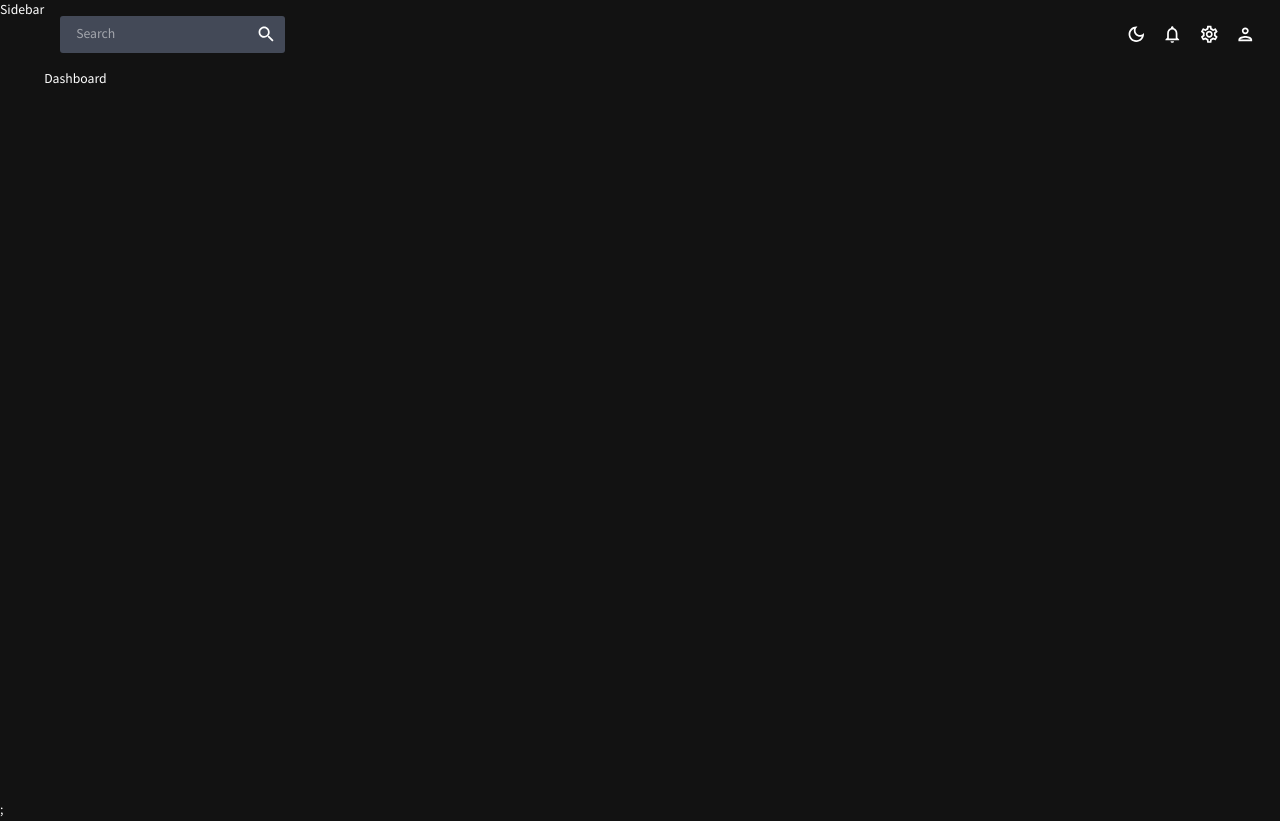
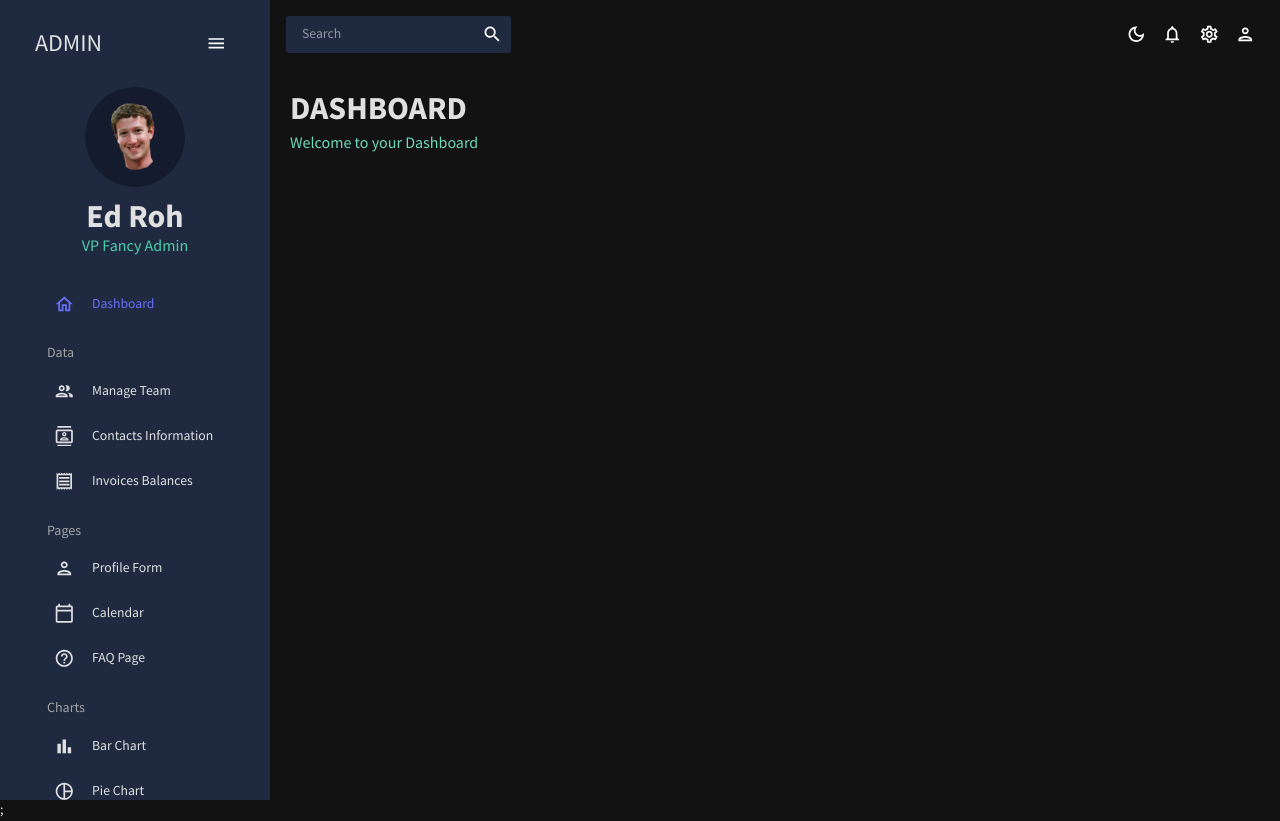
Before and after one commit to GuiMrtn/admin-react, a React (Create React App) app: page / in a window 1280 px wide. Built offline with nearby package versions, Linux system fonts and the light colour scheme; a web font is replaced by a local one.

Commit message:
sidebar done

```diff
--- /dev/null
+++ b/src/components/Header.jsx
@@ -0,0 +1,24 @@
+import { Typography, Box, useTheme } from "@mui/material";
+import { tokens } from "../theme";
+
+const Header = ({ title, subtitle }) => {
+  const theme = useTheme();
+  const colors = tokens(theme.palette.mode);
+  return (
+    <Box mb="30px">
+      <Typography
+        variant="h2"
+        color={colors.grey[100]}
+        fontWeight="bold"
+        sx={{ m: "0 0 5px 0" }}
+      >
+        {title}
+      </Typography>
+      <Typography variant="h5" color={colors.greenAccent[400]}>
+        {subtitle}
+      </Typography>
+    </Box>
+  );
+};
+
+export default Header;
--- a/src/scenes/dashboard/index.jsx
+++ b/src/scenes/dashboard/index.jsx
@@ -1,5 +1,12 @@
+import { Box } from "@mui/material";
+import Header from "../../components/Header";
+
 const Dashboard = () => {
-    return <div>Dashboard</div>
+    return <Box m="20px">
+        <Box display="flex" justifyContent="space-between" alignItems="center">
+            <Header title="DASHBOARD" subtitle="Welcome to your Dashboard" />
+        </Box>
+    </Box>
 }
 
 export default Dashboard;
--- a/src/scenes/global/Sidebar.jsx
+++ b/src/scenes/global/Sidebar.jsx
@@ -1,14 +1,231 @@
 import { useState } from "react";
-import { ProSidebar, Menu, MenuItem } from "react-pro-sidebar@0.7.1";
-//import { ProSidebar, Menu, MenuItem } from "react-pro-sidebar";
+//import { ProSidebar, Menu, MenuItem } from "react-pro-sidebar@0.7.1";
+import { ProSidebar, Menu, MenuItem } from "react-pro-sidebar";
 import "react-pro-sidebar/dist/css/styles.css";
 import { Box, IconButton, Typography, useTheme} from "@mui/material"
 import { Link } from "react-router-dom";
 import { tokens } from "../../theme";
 import HomeOutlinedIcon from "@mui/icons-material/HomeOutlined";
+import PeopleOutlinedIcon from "@mui/icons-material/PeopleOutlined";
+import ContactsOutlinedIcon from "@mui/icons-material/ContactsOutlined";
+import ReceiptOutlinedIcon from "@mui/icons-material/ReceiptOutlined";
+import PersonOutlinedIcon from "@mui/icons-material/PersonOutlined";
+import CalendarTodayOutlinedIcon from "@mui/icons-material/CalendarTodayOutlined";
+import HelpOutlineOutlinedIcon from "@mui/icons-material/HelpOutlineOutlined";
+import BarChartOutlinedIcon from "@mui/icons-material/BarChartOutlined";
+import PieChartOutlineOutlinedIcon from "@mui/icons-material/PieChartOutlineOutlined";
+import TimelineOutlinedIcon from "@mui/icons-material/TimelineOutlined";
+import MenuOutlinedIcon from "@mui/icons-material/MenuOutlined";
+import MapOutlinedIcon from "@mui/icons-material/MapOutlined";
 
-const Sidebar = () => {
-    return <div>Sidebar</div>
-}
+const Item = ({ title, to, icon, selected, setSelected }) => {
+    const theme = useTheme();
+    const colors = tokens(theme.palette.mode);
+    return (
+      <MenuItem
+        active={selected === title}
+        style={{
+          color: colors.grey[100],
+        }}
+        onClick={() => setSelected(title)}
+        icon={icon}
+      >
+        <Typography>{title}</Typography>
+        <Link to={to} />
+      </MenuItem>
+    );
+  };
+
+  const Sidebar = () => {
+    const theme = useTheme();
+    const colors = tokens(theme.palette.mode);
+    const [isCollapsed, setIsCollapsed] = useState(false);
+    const [selected, setSelected] = useState("Dashboard");
+
+    return (
+      <Box
+        sx={{
+          "& .pro-sidebar-inner": {
+            background: `${colors.primary[400]} !important`,
+          },
+          "& .pro-icon-wrapper": {
+            backgroundColor: "transparent !important",
+          },
+          "& .pro-inner-item": {
+            padding: "5px 35px 5px 20px !important",
+          },
+          "& .pro-inner-item:hover": {
+            color: "#868dfb !important",
+          },
+          "& .pro-menu-item.active": {
+            color: "#6870fa !important",
+          },
+        }}
+      >
+        <ProSidebar collapsed={isCollapsed}>
+          <Menu iconShape="square">
+            {/* Logo and menu icon */}
+            <MenuItem
+              onClick={() => setIsCollapsed(!isCollapsed)}
+              icon={isCollapsed ? <MenuOutlinedIcon /> : undefined}
+              style={{
+                margin: "10px 0 20px 0",
+                color: colors.grey[100],
+              }}
+            >
+              {!isCollapsed && (
+                <Box
+                  display="flex"
+                  justifyContent="space-between"
+                  alignItems="center"
+                  ml="15px"
+                >
+                  <Typography variant="h3" color={colors.grey[100]}>
+                    ADMIN
+                  </Typography>
+                  <IconButton onClick={() => setIsCollapsed(!isCollapsed)}>
+                    <MenuOutlinedIcon />
+                  </IconButton>
+                </Box>
+              )}
+            </MenuItem>
+
+            {/* User Profile */}
+            {!isCollapsed && (
+              <Box mb="25px">
+                <Box display="flex" justifyContent="center" alignItems="center">
+                  <img
+                    alt="profile-user"
+                    width="100px"
+                    height="100px"
+                    src={`../../assets/user.png`}
+                    style={{ cursor: "pointer", borderRadius: "50%" }}
+                  />
+                </Box>
+                <Box textAlign="center">
+                  <Typography
+                    variant="h2"
+                    color={colors.grey[100]}
+                    fontWeight="bold"
+                    sx={{ m: "10px 0 0 0" }}
+                  >
+                    Ed Roh
+                  </Typography>
+                  <Typography variant="h5" color={colors.greenAccent[500]}>
+                    VP Fancy Admin
+                  </Typography>
+                </Box>
+              </Box>
+            )}
+
+            {/* Menu items */}
+            <Box paddingLeft={isCollapsed ? undefined : "10%"}>
+              <Item
+                title="Dashboard"
+                to="/"
+                icon={<HomeOutlinedIcon />}
+                selected={selected}
+                setSelected={setSelected}
+              />
+
+              <Typography
+                variant="h6"
+                color={colors.grey[300]}
+                sx={{ m: "15px 0 5px 20px" }}
+              >
+                Data
+              </Typography>
+              <Item
+                title="Manage Team"
+                to="/team"
+                icon={<PeopleOutlinedIcon />}
+                selected={selected}
+                setSelected={setSelected}
+              />
+              <Item
+                title="Contacts Information"
+                to="/contacts"
+                icon={<ContactsOutlinedIcon />}
+                selected={selected}
+                setSelected={setSelected}
+              />
+              <Item
+                title="Invoices Balances"
+                to="/invoices"
+                icon={<ReceiptOutlinedIcon />}
+                selected={selected}
+                setSelected={setSelected}
+              />
+
+              <Typography
+                variant="h6"
+                color={colors.grey[300]}
+                sx={{ m: "15px 0 5px 20px" }}
+              >
+                Pages
+              </Typography>
+              <Item
+                title="Profile Form"
+                to="/form"
+                icon={<PersonOutlinedIcon />}
+                selected={selected}
+                setSelected={setSelected}
+              />
+              <Item
+                title="Calendar"
+                to="/calendar"
+                icon={<CalendarTodayOutlinedIcon />}
+                selected={selected}
+                setSelected={setSelected}
+              />
+              <Item
+                title="FAQ Page"
+                to="/faq"
+                icon={<HelpOutlineOutlinedIcon />}
+                selected={selected}
+                setSelected={setSelected}
+              />
+
+              <Typography
+                variant="h6"
+                color={colors.grey[300]}
+                sx={{ m: "15px 0 5px 20px" }}
+              >
+                Charts
+              </Typography>
+              <Item
+                title="Bar Chart"
+                to="/bar"
+                icon={<BarChartOutlinedIcon />}
+                selected={selected}
+                setSelected={setSelected}
+              />
+              <Item
+                title="Pie Chart"
+                to="/pie"
+                icon={<PieChartOutlineOutlinedIcon />}
+                selected={selected}
+                setSelected={setSelected}
+              />
+              <Item
+                title="Line Chart"
+                to="/line"
+                icon={<TimelineOutlinedIcon />}
+                selected={selected}
+                setSelected={setSelected}
+              />
+              <Item
+                title="Geography Chart"
+                to="/geography"
+                icon={<MapOutlinedIcon />}
+                selected={selected}
+                setSelected={setSelected}
+              />
+            </Box>
+          </Menu>
+        </ProSidebar>
+      </Box>
+    );
+  };
 
 export default Sidebar;
--- a/src/theme.js
+++ b/src/theme.js
@@ -19,7 +19,7 @@
           100: "#d0d1d5",
           200: "#a1a4ab",
           300: "#727681",
-          400: "#434957",
+          400: "#1F2A40",
           500: "#141b2d",
           600: "#101624",
           700: "#0c101b",
```
Also changed, not shown: public/assets/user.png (added).
